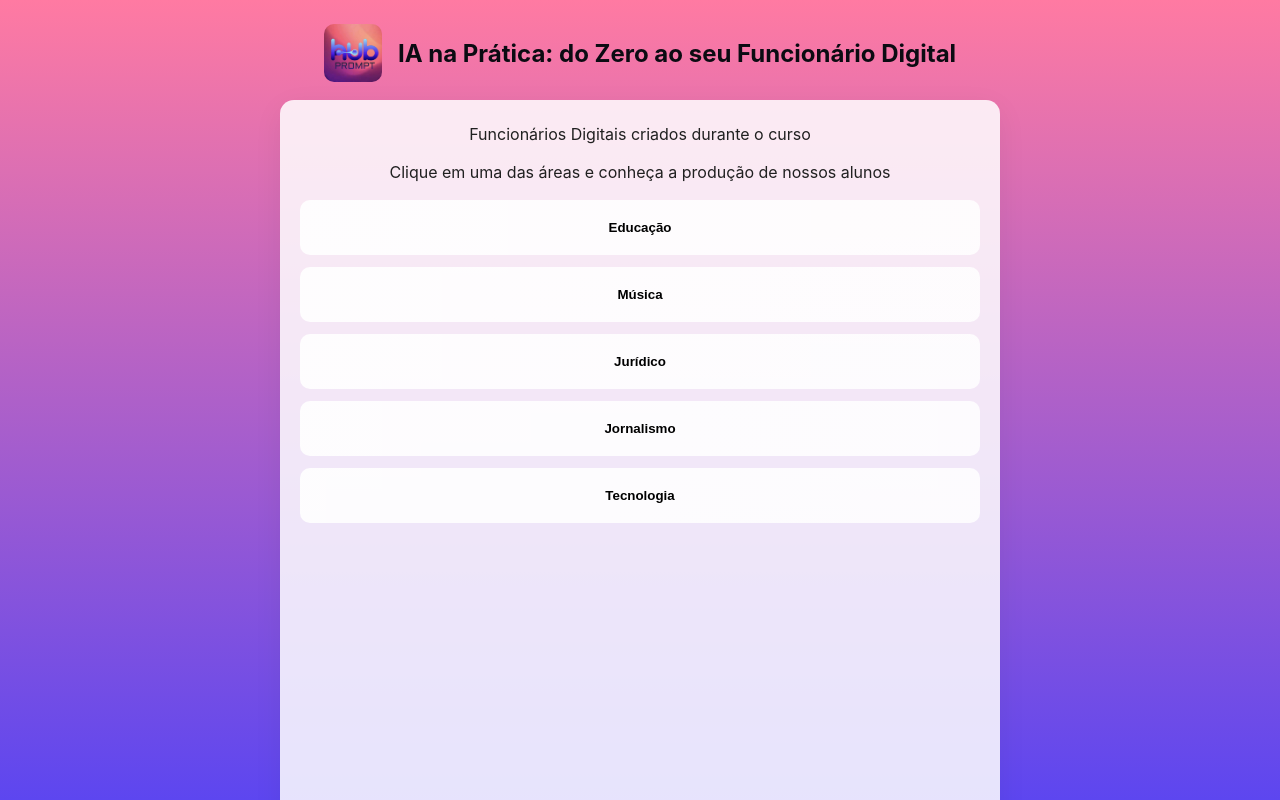
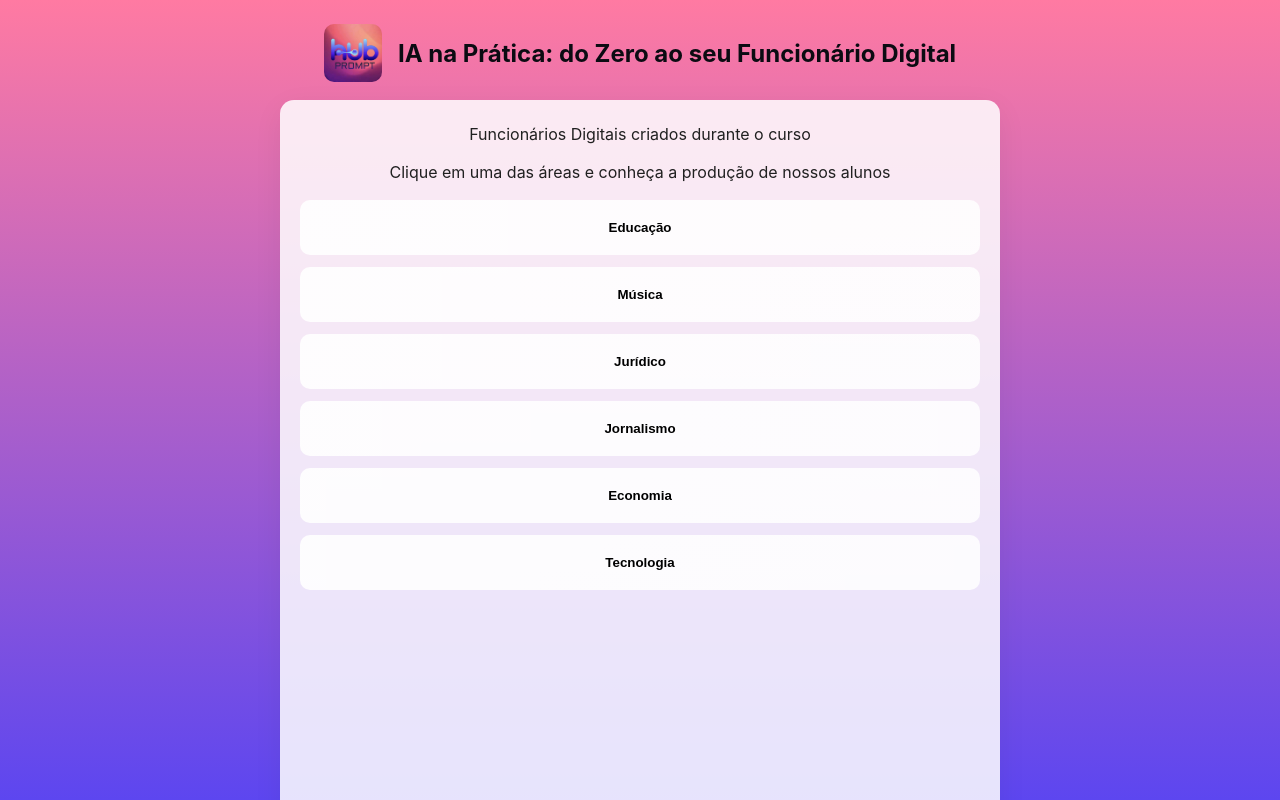
Before and after one commit to Lucas-run/Hubpromptportfolio, a React (Vite) app: page / in a window 1280 px wide. Shown: the top 800 px of the page. Built offline with nearby package versions, Linux system fonts and the light colour scheme.

Commit message:
acrescenta um assistente

```diff
--- a/src/data/assistants.ts
+++ b/src/data/assistants.ts
@@ -104,6 +104,18 @@ export const AREAS: Area[] = [
     ],
   },
   {
+    id: "economia",
+    title: "Economia",
+    assistants: [
+      {
+        id: "assistente-planejamento",
+        name: "Consultor de Planejamento e Gestão de Agricultura Familiar",
+        desc: "Esse assistente desenvolve Plano de Gestão e Comercialização para comunidades rurais.",
+        func: "Tem como objetivo melhorar a gestão e a comercialização de produtos rurais, impulsionando a economia local. O assistente cria estratégias personalizadas, considerando recursos disponíveis, mercado e sustentabilidade.",
+      },
+    ],
+  },
+  {
     id: "tecnologia",
     title: "Tecnologia",
     assistants: [
```
